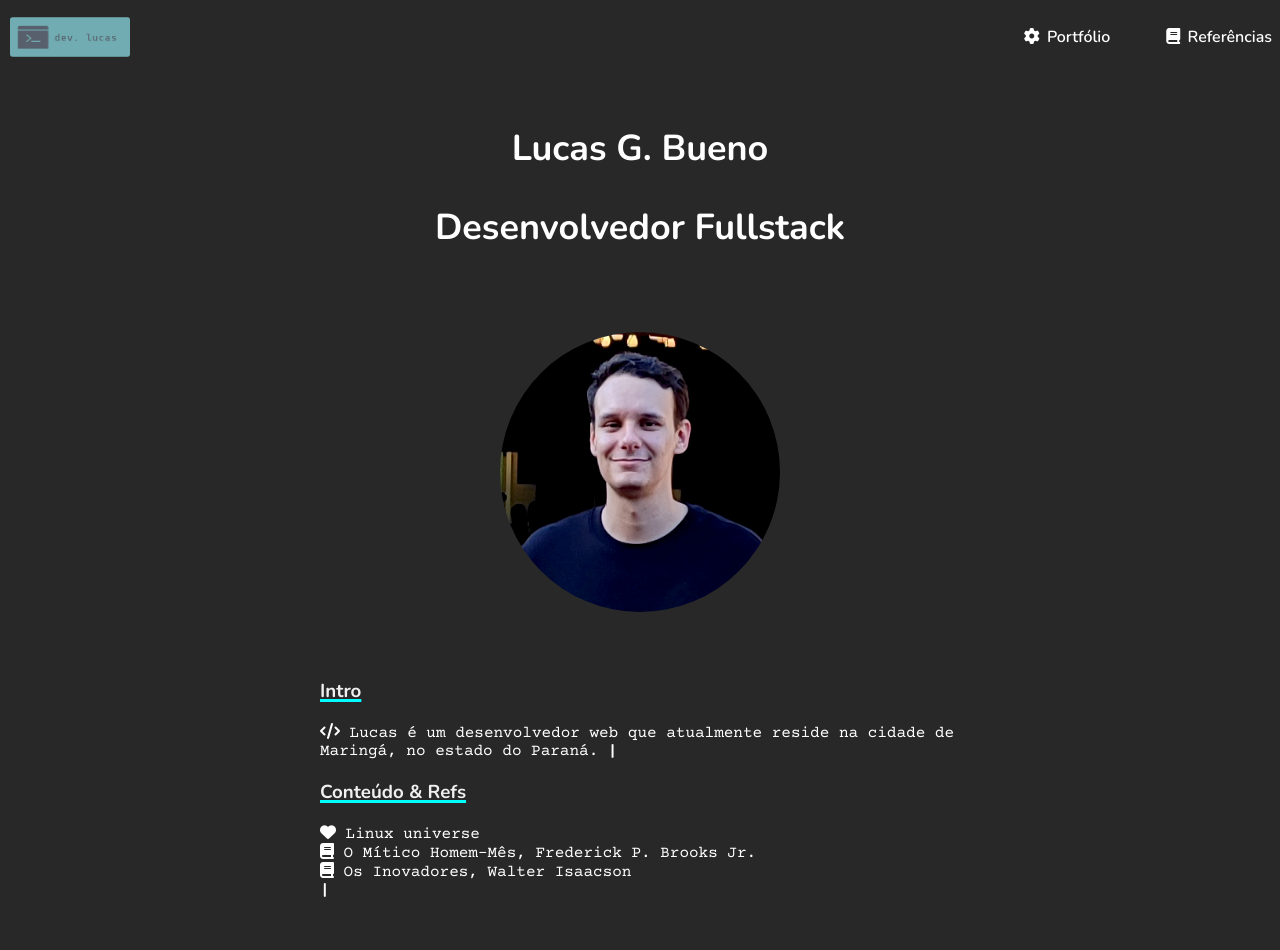
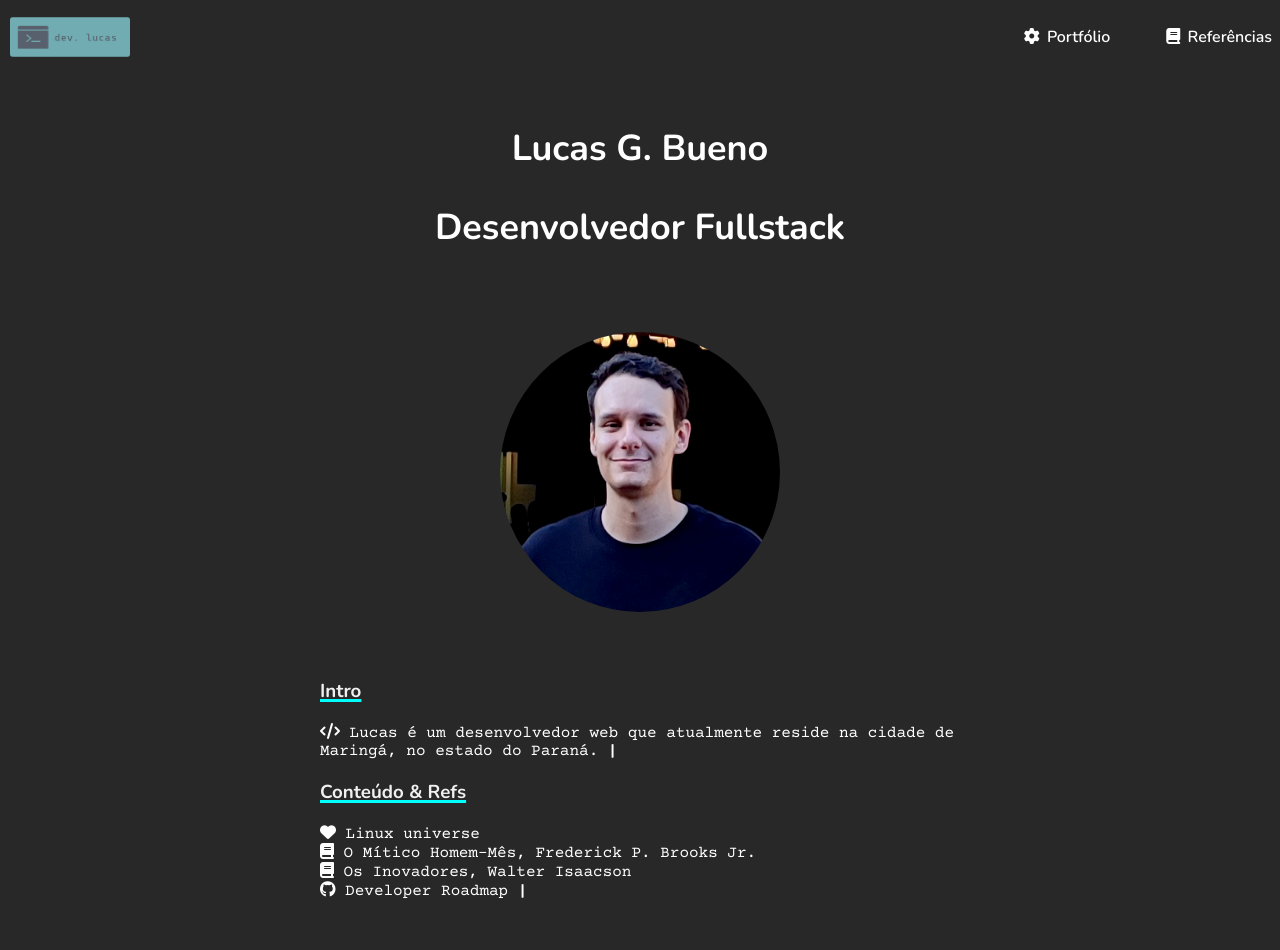
Before and after one commit to hashdefault/homepage, a Vue app: page / in a window 1280 px wide. Shown: the top 950 px of the page. Built offline with nearby package versions, Linux system fonts and the light colour scheme.

Commit message:
adiciona conteudo repo github developer roadmap

```diff
--- a/src/components/HomeDescription.vue
+++ b/src/components/HomeDescription.vue
@@ -14,6 +14,14 @@
       <i class="fa fa-heart"></i> Linux universe<br />
       <i class="fa fa-book"></i> O Mítico Homem-Mês, Frederick P. Brooks Jr.<br />
       <i class="fa fa-book"></i> Os Inovadores, Walter Isaacson<br />
+      <i class="fa-brands fa-github"></i>
+      <a
+        class="ref_link"
+        href="https://github.com/kamranahmedse/developer-roadmap"
+        target="_blank"
+      >
+        Developer Roadmap
+      </a>
     </p>
   </div>
 </template>
@@ -104,6 +112,14 @@ p::after {
   display: inline-block;
   animation: blink 0.6s steps(2, start) infinite;
 }
+.ref_link {
+  color: white;
+  cursor: pointer;
+  text-decoration: none;
+}
+  .ref_link:hover {
+    text-decoration: underline;
+  }
 
 @keyframes blink {
   0%,
```
